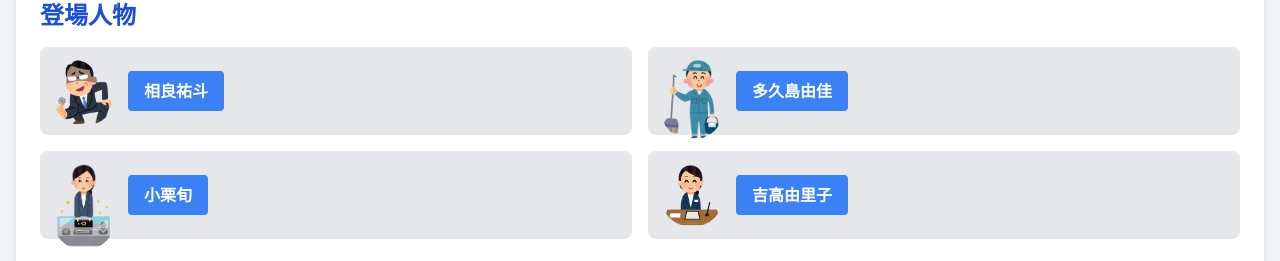
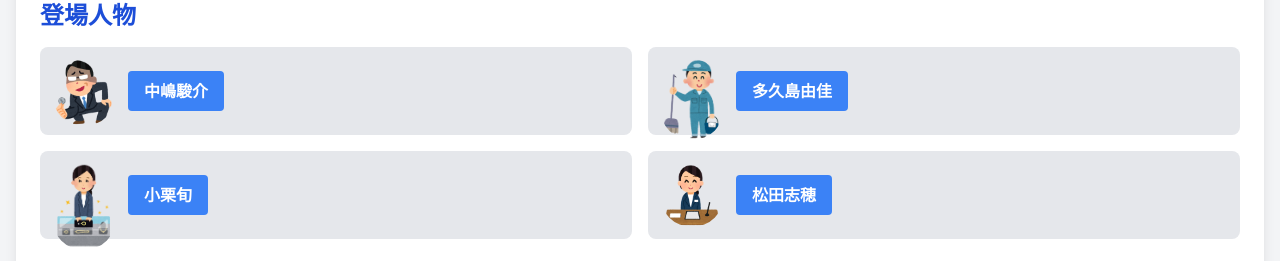
Before and after one commit to bayuTiger/mystery-game, a Next.js app: page /game in a window 1280 px wide. Shown: the part 165-426 px from the top of the page. Built offline with nearby package versions, Linux system fonts and the light colour scheme.

Commit message:
キャラクター名の変更

```diff
--- a/data/scenario.ts
+++ b/data/scenario.ts
@@ -7,7 +7,7 @@ export const scenario: Scenario = {
   npcs: [
     {
       id: 1,
-      name: "相良祐斗",
+      name: "中嶋駿介",
       image: "hotel-manager.png",
       dialogues: [
         {
@@ -26,7 +26,7 @@ export const scenario: Scenario = {
             "もちろんだとも！私は完璧主義者でね、全スタッフのアリバイを確認済みさ。ただ、新入りの清掃員多久島のことはよく知らない。彼女、妙に熱心に働くんだよ。怪しいと言えば怪しいかもね。",
         },
         {
-          text: "相良の個人的な趣味について聞く",
+          text: "中嶋の個人的な趣味について聞く",
           response:
             "おや、仕事以外のことに興味があるのかい？実はね、私、鉱物収集が趣味なんだ。特に青色の石には目がない。スターライトサファイア？ああ、素晴らしい石だったよ...って、これ関係ないか。はは、失礼！",
         },
@@ -41,7 +41,7 @@ export const scenario: Scenario = {
             "おっと、そこまで詳しく知られちゃ困るな。...冗談だよ。実はね、15階の廊下の一部に小さな死角があるんだ。でもそんなこと、スタッフ以外知らないはずさ。ん？私がなぜ知ってる？当然だろう、私はマネージャーだからね！",
         },
         {
-          text: "相良の過去の経歴について聞く",
+          text: "中嶋の過去の経歴について聞く",
           response:
             "へえ、私の過去に興味があるのかい？面白い探偵さんだね。実はね、昔は宝石店で働いていたんだ。そこで学んだ知識が、このホテルでも役立っているよ。宝石の取り扱いとか...って、まさか私を疑っているわけじゃないよね？ははは！",
         },
@@ -70,7 +70,7 @@ export const scenario: Scenario = {
         {
           text: "他のスタッフとの人間関係について聞く",
           response:
-            "まあ、デリケートな質問ね。でも、あなたにだけ特別に教えるわ。相良さん？あの人、私によく目をつけるの。気味が悪いくらいよ。吉高さんは、いつも上から目線。小栗さん？あの方はただの変わり者ね。",
+            "まあ、デリケートな質問ね。でも、あなたにだけ特別に教えるわ。中嶋さん？あの人、私によく目をつけるの。気味が悪いくらいよ。松田さんは、いつも上から目線。小栗さん？あの方はただの変わり者ね。",
         },
         {
           text: "多久島の趣味について聞く",
@@ -122,7 +122,7 @@ export const scenario: Scenario = {
         {
           text: "ホテルスタッフの印象について聞く",
           response:
-            "ホテルのスタッフか...そうだな。相良は几帳面だが、どこか怪しい。多久島は...ふむ、妙に宝石に詳しいような。吉高は...あまり印象がない。それよりも、私の宝石はどこにある！？早く見つけろ！",
+            "ホテルのスタッフか...そうだな。中嶋は几帳面だが、どこか怪しい。多久島は...ふむ、妙に宝石に詳しいような。松田は...あまり印象がない。それよりも、私の宝石はどこにある！？早く見つけろ！",
         },
         {
           text: "小栗の新しい宝石の買付け予定について聞く",
@@ -133,7 +133,7 @@ export const scenario: Scenario = {
     },
     {
       id: 4,
-      name: "吉高由里子",
+      name: "松田志穂",
       image: "night-receptionist.png",
       dialogues: [
         {
@@ -149,32 +149,32 @@ export const scenario: Scenario = {
         {
           text: "防犯カメラの映像へのアクセス権限について詳しく聞く",
           response:
-            "はい...申し訳ありませんが、私にはアクセス権限がありません。セキュリティ上の理由で、映像は相良さん...つまりホテルマネージャーしか見られないんです。でも...あの、これは内緒なんですが、たまに相良さんが深夜に防犯カメラルームに入るのを見かけます。変だと思いませんか？",
+            "はい...申し訳ありませんが、私にはアクセス権限がありません。セキュリティ上の理由で、映像は中嶋さん...つまりホテルマネージャーしか見られないんです。でも...あの、これは内緒なんですが、たまに中嶋さんが深夜に防犯カメラルームに入るのを見かけます。変だと思いませんか？",
         },
         {
-          text: "吉高の私生活について聞く",
+          text: "松田の私生活について聞く",
           response:
             "え？私の私生活ですか？あの...あまり面白いことはありません。夜勤の後は寝て、起きて、また仕事...。あ、でも最近、占いにはまっていて。昨日の占いでは「大きな出来事が起こる」と出たんです。まさか、こんな事件のことだったなんて...。",
         },
         {
           text: "他のスタッフとの関係について聞く",
           response:
-            "他のスタッフとの関係...ですか？うーん、特に親しい人はいないです。相良さんは少し怖い人で...。多久島さんは明るいけど、ちょっと様子が変？小栗さんは...あまり話したことがありません。あ、でも先日、廊下で秘密の電話をしているのを見かけました。気になって...。あ、盗み聞きなんてしてません！本当です！",
+            "他のスタッフとの関係...ですか？うーん、特に親しい人はいないです。中嶋さんは少し怖い人で...。多久島さんは明るいけど、ちょっと様子が変？小栗さんは...あまり話したことがありません。あ、でも先日、廊下で秘密の電話をしているのを見かけました。気になって...。あ、盗み聞きなんてしてません！本当です！",
         },
         {
-          text: "吉高の将来の夢について聞く",
+          text: "松田の将来の夢について聞く",
           response:
             "え？私の夢ですか？あの...実は、いつか自分でホテルを経営したいんです。でも、今の給料じゃ全然足りなくて...。あ！でも、だからって怪しいことはしません！本当です！ただ、宝石のことを聞いたとき、ちょっとドキッとしちゃって...。あ、違います！関係ないです！本当に！",
         },
         {
-          text: "吉高が見た不審な出来事について詳しく聞く",
+          text: "松田が見た不審な出来事について詳しく聞く",
           response:
             "不審な出来事...そうですね。実は、昨晩誰かがこっそりホテルの裏口から出て行くのを見たんです。顔は見えなかったけど、手に何か光るものを...。あ！でも、これ夢だったかもしれません。夜勤で疲れてて...。信じないでください！私、変なこと言っちゃってますよね？ごめんなさい！",
         },
       ],
     },
   ],
-  culprit: "相良祐斗",
+  culprit: "中嶋駿介",
   ending: {
     dialogue: [
       {
@@ -185,9 +185,9 @@ export const scenario: Scenario = {
         speaker: "小栗旬",
         text: "おや、そうか！早く犯人を明かしてくれたまえ。",
       },
-      { speaker: "探偵", text: "犯人は...相良祐斗さん、あなたです。" },
+      { speaker: "探偵", text: "犯人は...中嶋駿介さん、あなたです。" },
       {
-        speaker: "相良祐斗",
+        speaker: "中嶋駿介",
         text: "な...何を言っているんだ！証拠はあるのか？",
       },
       {
@@ -196,22 +196,22 @@ export const scenario: Scenario = {
       },
       {
         speaker: "多久島由佳",
-        text: "まあ！そういえば、相良さん、最近妙に私のことを気にしていましたよね。",
+        text: "まあ！そういえば、中嶋さん、最近妙に私のことを気にしていましたよね。",
       },
       {
         speaker: "探偵",
-        text: "そうです。多久島さんに疑いをかけようとしていたのです。さらに、吉高さんが目撃した不審な人物。これも相良さんでした。",
+        text: "そうです。多久島さんに疑いをかけようとしていたのです。さらに、松田さんが目撃した不審な人物。これも中嶋さんでした。",
       },
       {
-        speaker: "吉高由里子",
+        speaker: "松田志穂",
         text: "あの...確かに背格好は似ていました。でも、顔ははっきり見えなくて...",
       },
       {
         speaker: "探偵",
-        text: "最後に決定的だったのは、相良さんの宝石の知識です。元宝石店員だったあなたなら、この貴重な宝石の価値がわかっていた。",
+        text: "最後に決定的だったのは、中嶋さんの宝石の知識です。元宝石店員だったあなたなら、この貴重な宝石の価値がわかっていた。",
       },
       {
-        speaker: "相良祐斗",
+        speaker: "中嶋駿介",
         text: "くっ...バレてしまったか。そうだ、私がやった！このホテル、経営難だったんだ。あの宝石を売れば...",
       },
       {
@@ -220,22 +220,22 @@ export const scenario: Scenario = {
       },
       {
         speaker: "探偵",
-        text: "宝石は無事に見つかりました。相良さんの部屋の隠し金庫にありました。",
+        text: "宝石は無事に見つかりました。中嶋さんの部屋の隠し金庫にありました。",
       },
       {
-        speaker: "相良祐斗",
+        speaker: "中嶋駿介",
         text: "まさか、そんなところまで...。もう観念するよ。",
       },
       { speaker: "探偵", text: "以上で、事件は解決しました。" },
     ],
     bestStrategy: {
       choices: [
-        "相良祐斗に「ホテルの警備体制について詳しく聞く」",
-        "吉高由里子に「不審な人物の特徴をもっと詳しく聞く」",
-        "相良祐斗に「相良の過去の経歴について聞く」",
+        "中嶋駿介に「ホテルの警備体制について詳しく聞く」",
+        "松田志穂に「不審な人物の特徴をもっと詳しく聞く」",
+        "中嶋駿介に「中嶋の過去の経歴について聞く」",
       ],
       explanation:
-        "これらの選択肢で犯人を特定できる理由：\n1. 相良がセキュリティシステムの詳細を知っていることが分かる。\n2. 吉高の証言から、不審人物の特徴が相良と一致することが判明する。\n3. 相良の宝石に関する詳しい知識が、元宝石店員だった経歴から説明できる。\nこれらの情報を組み合わせることで、相良が最も疑わしい人物だと特定できます。",
+        "これらの選択肢で犯人を特定できる理由：\n1. 中嶋がセキュリティシステムの詳細を知っていることが分かる。\n2. 松田の証言から、不審人物の特徴が中嶋と一致することが判明する。\n3. 中嶋の宝石に関する詳しい知識が、元宝石店員だった経歴から説明できる。\nこれらの情報を組み合わせることで、中嶋が最も疑わしい人物だと特定できます。",
     },
   },
   hints: [
```
